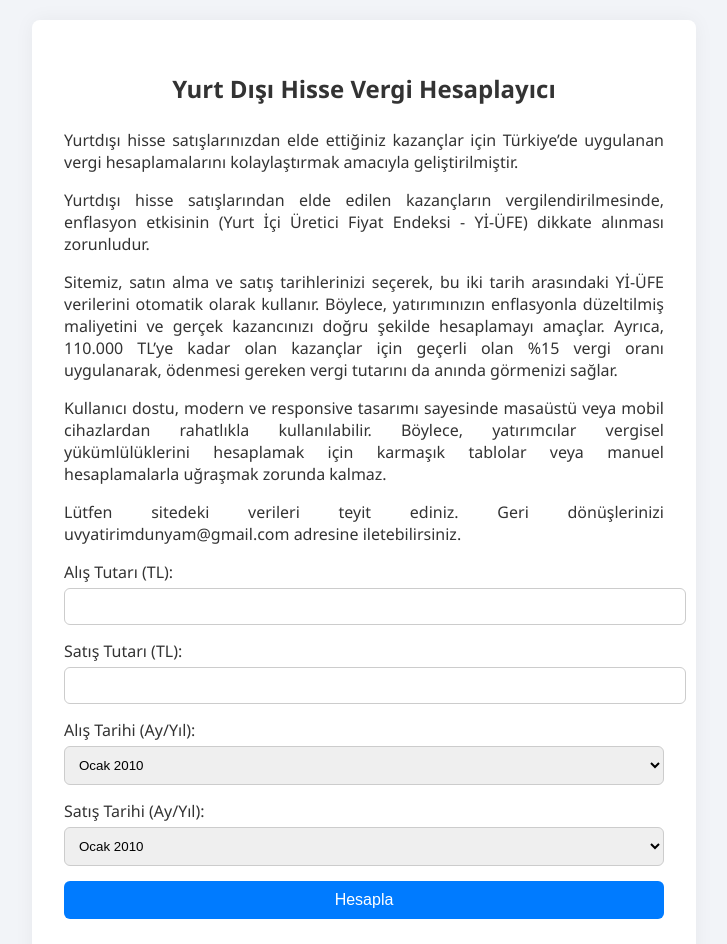
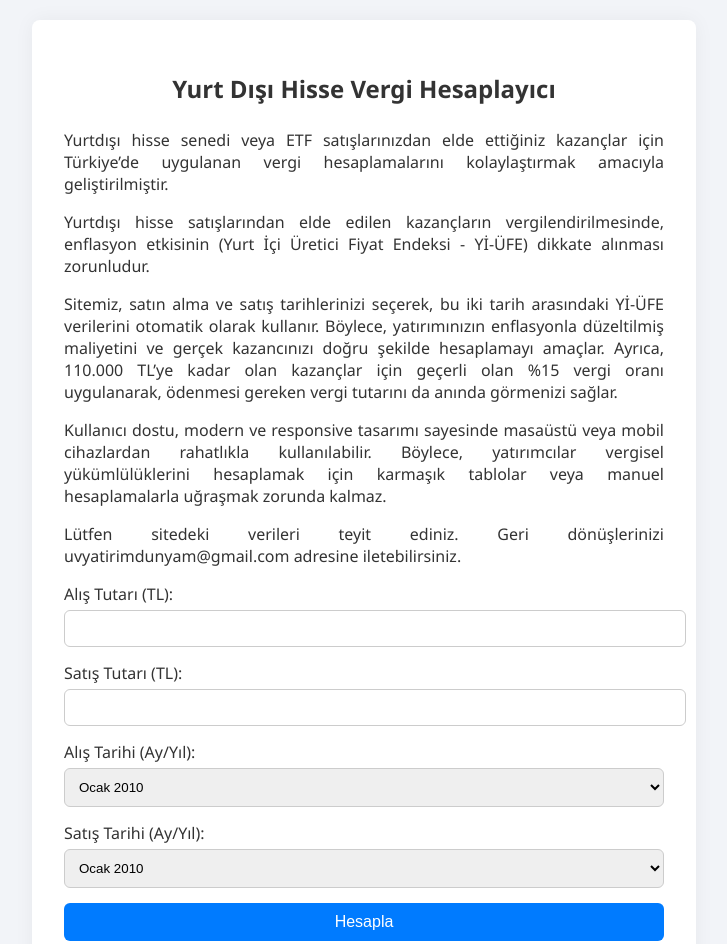
Before and after one commit to uvyatirimdunyam/yurtdisi-hisse-kazanci-vergi-hesaplama, a plain HTML site: page index.html in a window 1280 px wide. Shown: the top 944 px of the page, without its empty margins (276-1003 px from the left). Drawn offline with Linux system fonts and the light colour scheme.

Commit message:
Update index.html
metin düzeltme

```diff
--- a/index.html
+++ b/index.html
@@ -63,7 +63,7 @@
 <div class="container">
   <h2>Yurt Dışı Hisse Vergi Hesaplayıcı</h2>
 
-  <p align="justify">Yurtdışı hisse satışlarınızdan elde ettiğiniz kazançlar için Türkiye’de uygulanan vergi hesaplamalarını kolaylaştırmak amacıyla geliştirilmiştir.
+  <p align="justify">Yurtdışı hisse senedi veya ETF satışlarınızdan elde ettiğiniz kazançlar için Türkiye’de uygulanan vergi hesaplamalarını kolaylaştırmak amacıyla geliştirilmiştir.
     <p align="justify">Yurtdışı hisse satışlarından elde edilen kazançların vergilendirilmesinde, enflasyon etkisinin (Yurt İçi Üretici Fiyat Endeksi - Yİ-ÜFE) dikkate alınması zorunludur.
 <p align="justify">Sitemiz, satın alma ve satış tarihlerinizi seçerek, bu iki tarih arasındaki Yİ-ÜFE verilerini otomatik olarak kullanır. Böylece, yatırımınızın enflasyonla düzeltilmiş maliyetini ve gerçek kazancınızı doğru şekilde hesaplamayı amaçlar. Ayrıca, 110.000 TL’ye kadar olan kazançlar için geçerli olan %15 vergi oranı uygulanarak, ödenmesi gereken vergi tutarını da anında görmenizi sağlar.
 
```
